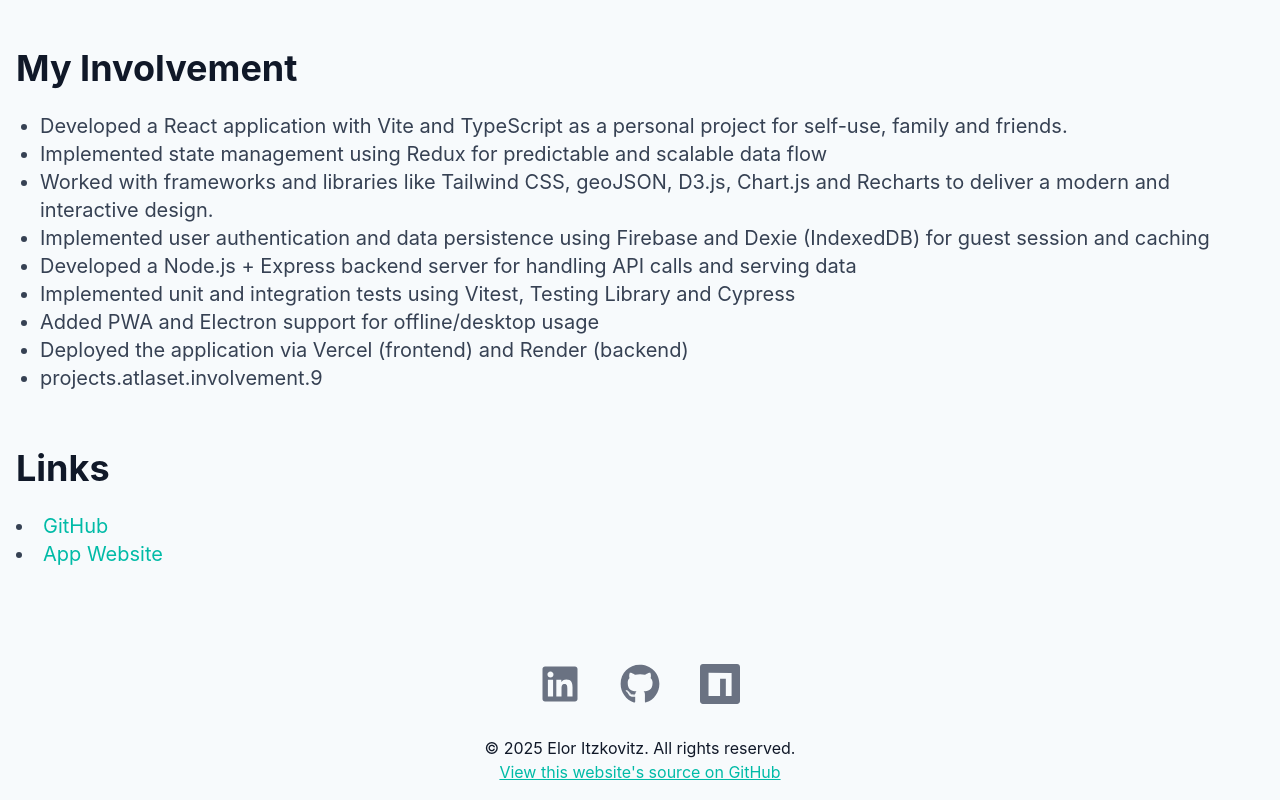
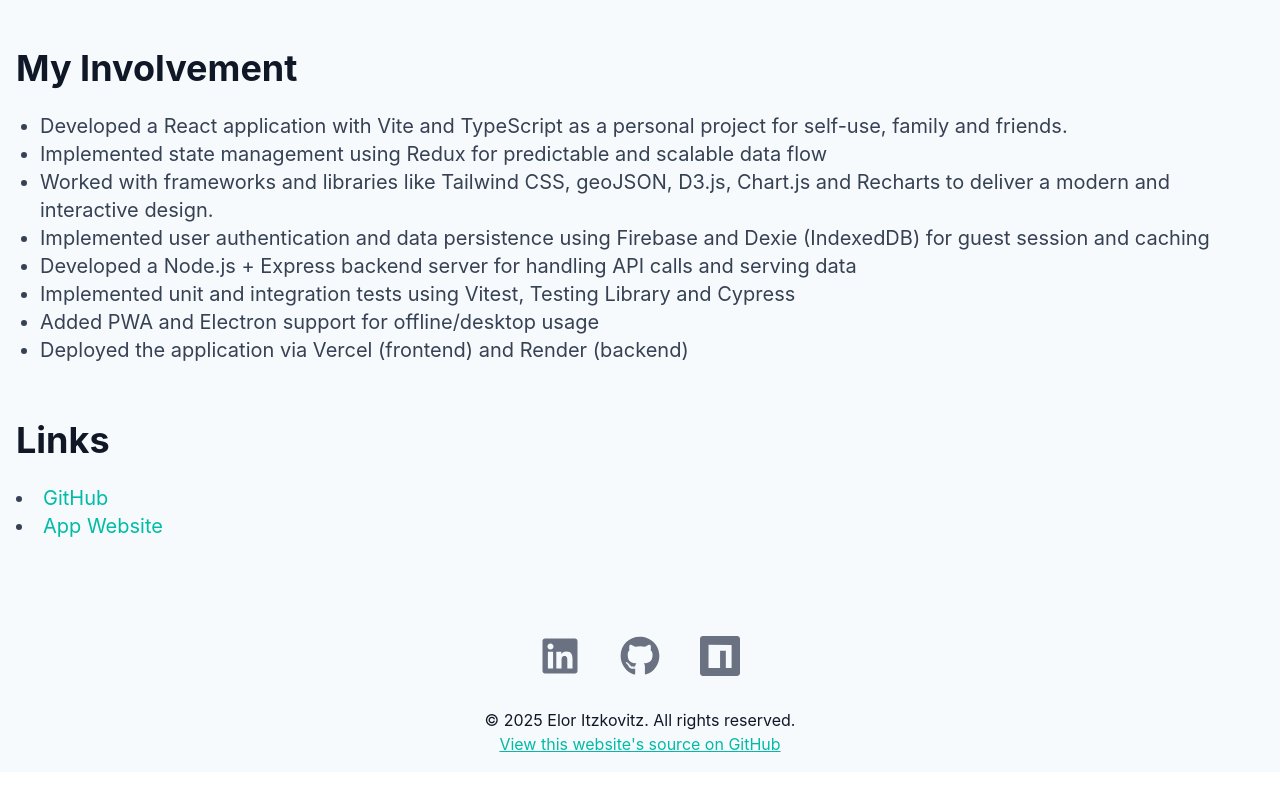
Before and after one commit to eloritzkovitz/portfolio, a React (Vite) app: page /projects/atlaset in a window 1280 px wide. Shown: the part 1220-2020 px from the top of the page. After the commit the page ends 1992 px from the top, so only its background shows below. Built offline with nearby package versions, Linux system fonts and the light colour scheme.

Commit message:
Small fix

```diff
--- a/src/data/projectsData.ts
+++ b/src/data/projectsData.ts
@@ -41,7 +41,6 @@
       "projects.atlaset.involvement.6",
       "projects.atlaset.involvement.7",
       "projects.atlaset.involvement.8",
-      "projects.atlaset.involvement.9",
     ],
     screenshots: [
       "/projects/atlaset/screenshots/screenshot-1.webp",
```
